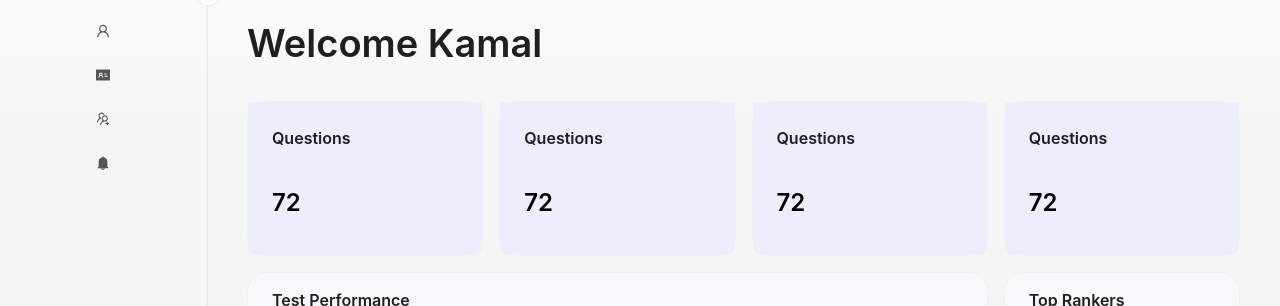
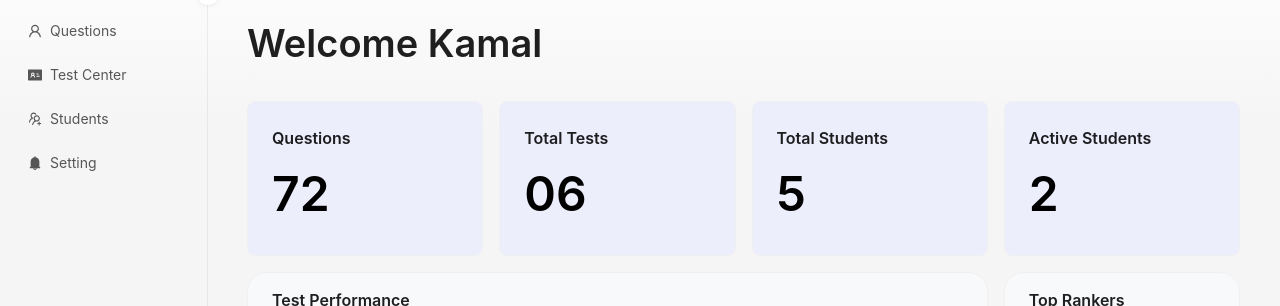
Before and after one commit to ameerkhan-svt/iKnowMyself, a React (Create React App) app: page /dashboard in a window 1280 px wide. Shown: the part 93-399 px from the top of the page. Built offline with nearby package versions, Linux system fonts and the light colour scheme.

Commit message:
Adding DashboardStatisticCard

```diff
--- /dev/null
+++ b/src/components/DashboardStatisticCard/index.js
@@ -0,0 +1,31 @@
+import React from "react";
+import { Card, Statistic, Typography } from "antd";
+
+const { Text } = Typography;
+
+export default function DashboardStatisticCard(props){
+    return (
+        <Card
+            styles={{
+                    body: {
+                        padding: '24px',
+                        borderRadius: '20px',
+                    },
+                }}
+            style={{
+                backgroundColor: '#EDEEFC',
+            }}
+            >
+                <Statistic
+                    style={{
+                        background: "none",
+                    }}
+                    title={ <Text style={{ fontSize:'16px', fontWeight: '600'}}>{props.title}</Text>}
+                    layout= "vertical"
+                    value={props.value || ""}
+                    valueStyle= {{fontSize: '48px',fontWeight:"600", color: "#000", display: "flex", justifyContent: "space-between", alignItems: "center"}}
+                    // suffix with Trend to be added
+                />
+        </Card>
+    )
+}
--- a/src/pages/Dashboard/TeacherDashboard/TeacherDashboard.js
+++ b/src/pages/Dashboard/TeacherDashboard/TeacherDashboard.js
@@ -1,12 +1,13 @@
 import React from "react";
-import { Typography, Row, Col, Card, Progress, List, Space, Table, Tooltip, Button, Tag } from "antd";
+import { Typography, Row, Col, Card, Progress, List, Button, Tag, Statistic } from "antd";
 import { ProTable, StatisticCard } from "@ant-design/pro-components";
 import { Cell, Pie, PieChart, ResponsiveContainer, Legend } from 'recharts';
+import DashboardStatisticCard from "../../../components/DashboardStatisticCard";
+
 import LineChart from "../../../components/LineCart";
-import Sider from "antd/es/layout/Sider";
 
 const { Title, Text  } = Typography;
-const { Statistic } = StatisticCard;
+// const { Statistic } = StatisticCard;
 
 const defaultProps={
     user: {
@@ -260,88 +261,16 @@
             </Col>
             {/* Stats card section start */}
             <Col span={6}>
-                <Card
-                    styles={{
-                            body: {
-                                padding: '24px',
-                                backgroundColor: '#EDEEFC'
-                            },
-                            borderRadius: '20px',
-                        }}
-                        style={{
-                            borderRadius: '20px',
-                        }}
-                    >
-                        <Statistic
-                            title={ <Text style={{ fontSize:'16px', fontWeight: '600'}}>Questions</Text>}
-                            layout= "vertical"
-                            value={72 || ""}
-                            valueStyle= {{fontSize: '48px',fontWeight:"600", color: "#000"}}
-                        />
-                </Card>
+                <DashboardStatisticCard title="Questions" value="72"/>
             </Col>
             <Col span={6}>
-                <Card
-                    styles={{
-                            body: {
-                                padding: '24px',
-                                backgroundColor: '#EDEEFC'
-                            },
-                            borderRadius: '20px',
-                        }}
-                        style={{
-                            borderRadius: '20px',
-                        }}
-                    >
-                        <Statistic
-                            title={ <Text style={{ fontSize:'16px', fontWeight: '600'}}>Questions</Text>}
-                            layout= "vertical"
-                            value={72 || ""}
-                            valueStyle= {{fontSize: '48px',fontWeight:"600", color: "#000"}}
-                        />
-                </Card>
+                <DashboardStatisticCard title="Total Tests" value="06"/>
             </Col>
             <Col span={6}>
-                <Card
-                    styles={{
-                            body: {
-                                padding: '24px',
-                                backgroundColor: '#EDEEFC'
-                            },
-                            borderRadius: '20px',
-                        }}
-                        style={{
-                            borderRadius: '20px',
-                        }}
-                    >
-                        <Statistic
-                            title={ <Text style={{ fontSize:'16px', fontWeight: '600'}}>Questions</Text>}
-                            layout= "vertical"
-                            value={72 || ""}
-                            valueStyle= {{fontSize: '48px',fontWeight:"600", color: "#000"}}
-                        />
-                </Card>
+                <DashboardStatisticCard title="Total Students" value="5"/>
             </Col>
             <Col span={6}>
-                <Card
-                    styles={{
-                            body: {
-                                padding: '24px',
-                                backgroundColor: '#EDEEFC'
-                            },
-                            borderRadius: '20px',
-                        }}
-                        style={{
-                            borderRadius: '20px',
-                        }}
-                    >
-                        <Statistic
-                            title={ <Text style={{ fontSize:'16px', fontWeight: '600'}}>Questions</Text>}
-                            layout= "vertical"
-                            value={72 || ""}
-                            valueStyle= {{fontSize: '48px',fontWeight:"600", color: "#000"}}
-                        />
-                </Card>
+                <DashboardStatisticCard title="Active Students" value="2"/>
             </Col>
             {/* Stats card section End */}
             {/* Test Performance Chart section start */}
```
